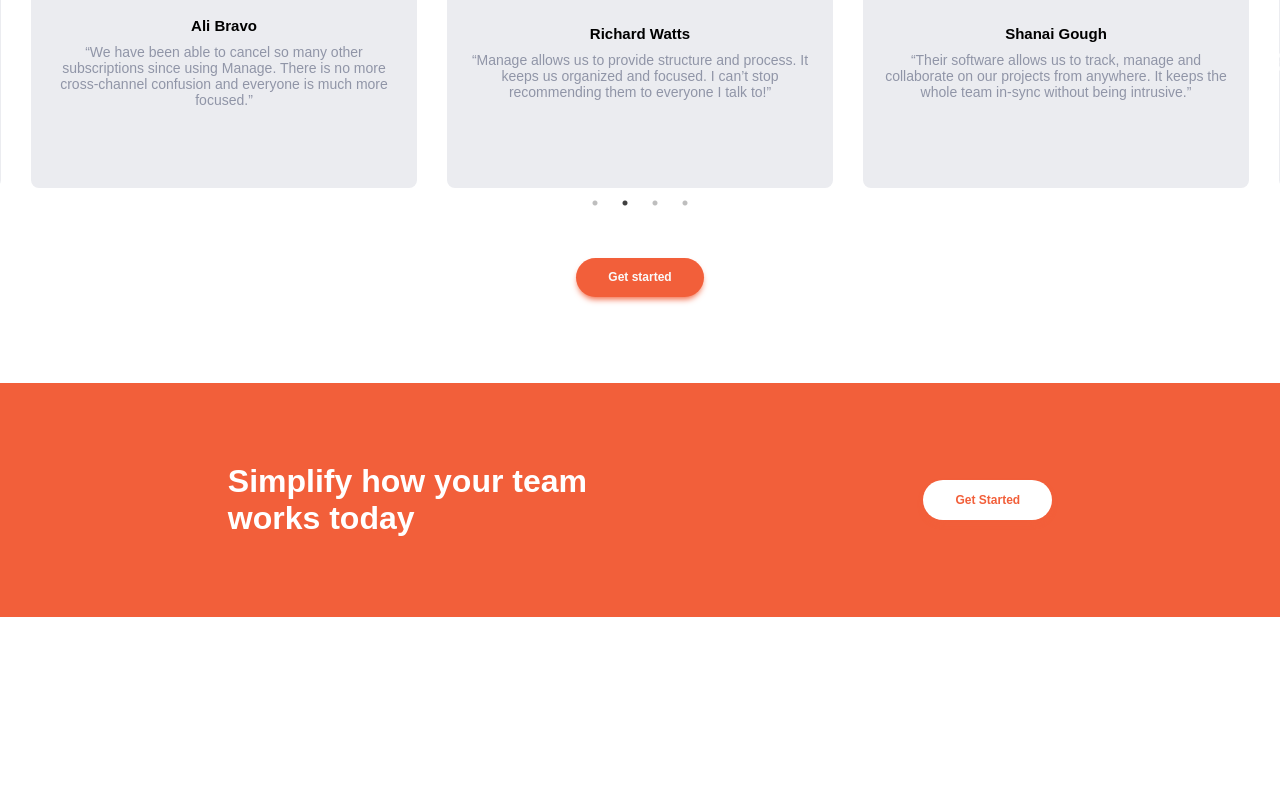
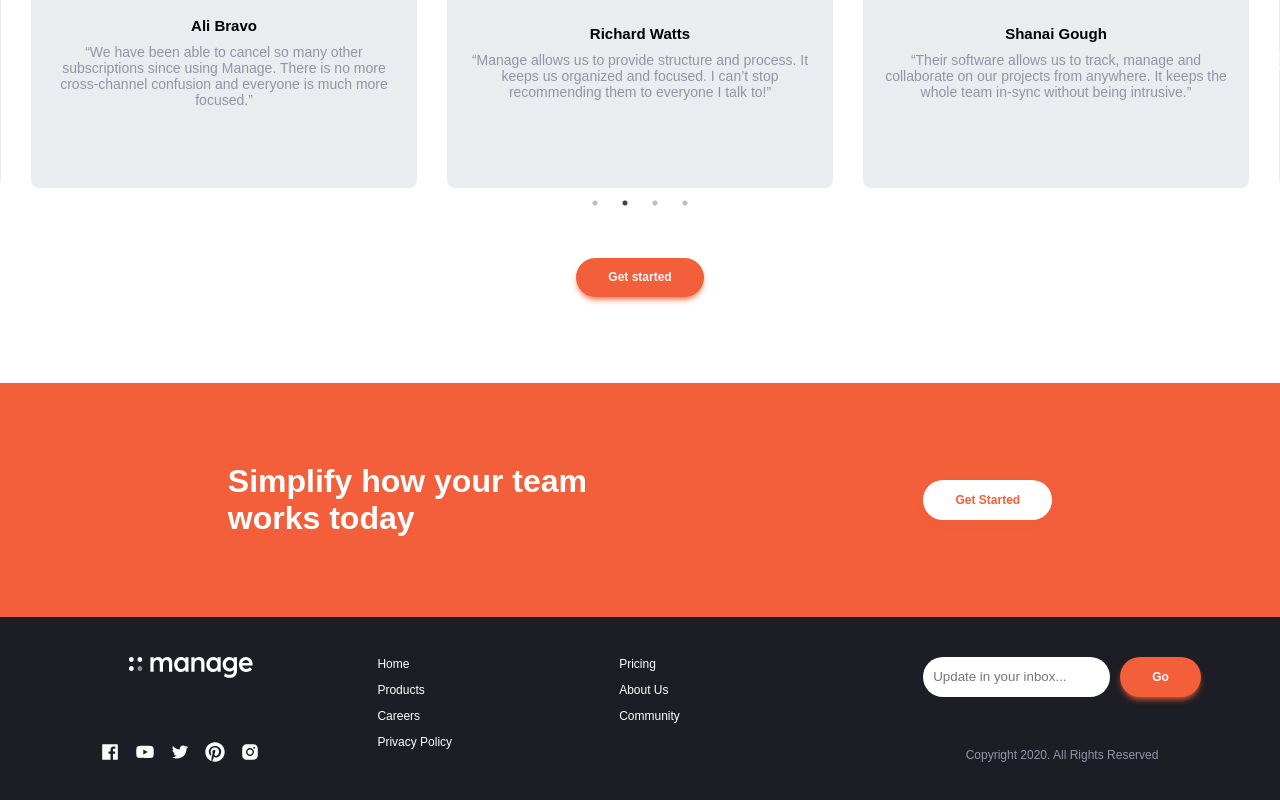
Before and after one commit to Cubaa/manage-landing-page, a React (Create React App) app: page / in a window 1280 px wide. Shown: the part 1592-2392 px from the top of the page. Before the commit the page ends 2209 px from the top, so only its background shows below. Built offline with nearby package versions, Linux system fonts and the light colour scheme; a web font is replaced by a local one.

Commit message:
Add footer
Add footer

```diff
--- a/package.json
+++ b/package.json
@@ -10,6 +10,7 @@
     "cra-template-typescript": "1.1.2",
     "react": "^17.0.2",
     "react-dom": "^17.0.2",
+    "react-icons": "^4.2.0",
     "react-scripts": "4.0.3",
     "react-slick": "^0.28.1",
     "slick-carousel": "^1.8.1",
--- a/src/App.tsx
+++ b/src/App.tsx
@@ -1,6 +1,7 @@
 import React, { useRef, useEffect, useState } from "react";
 import { BottomBanner } from "./components/BottomBanner/BottomBanner";
 import { DifferentAboutManageSection } from "./components/DifferentAboutManageSection/DifferentAboutManageSection";
+import { Footer } from "./components/Footer/Footer";
 import { Intro } from "./components/Intro/Intro";
 import { Navbar } from "./components/Navbar/Navbar";
 import { SliderContainer } from "./components/Slider/SliderContainer";
@@ -23,6 +24,7 @@
       <DifferentAboutManageSection />
       <SliderContainer />
       <BottomBanner />
+      <Footer />
     </div>
   );
 }
--- /dev/null
+++ b/src/components/Footer/Footer.tsx
@@ -0,0 +1,23 @@
+import React from "react";
+import styled from "styled-components";
+import { FooterLinks } from "./FooterLinks/FooterLinks";
+import { InputAndCopyright } from "./InputAndCopyright/InputAndcopyright";
+import { SocialMediaLogo } from "./SocialMediaLogo/SocialMediaLogo";
+
+const FooterWrapper = styled.div`
+  display: flex;
+  padding: 2.5rem 2rem;
+  background-color: hsl(233, 12%, 13%);
+`;
+
+export const Footer: React.FC = () => {
+  return (
+    <>
+      <FooterWrapper>
+        <SocialMediaLogo />
+        <FooterLinks />
+        <InputAndCopyright />
+      </FooterWrapper>
+    </>
+  );
+};
--- /dev/null
+++ b/src/components/Footer/FooterLinks/FooterLinks.tsx
@@ -0,0 +1,45 @@
+import React from "react";
+import styled from "styled-components";
+import { footerLinks } from "../../../data/footerLinks";
+
+const FooterLinksWrapper = styled.div`
+  display: flex;
+  flex-direction: row;
+  justify-content: space-evenly;
+  width: 50%;
+`;
+
+const LinksContainer = styled.div`
+  display: flex;
+  flex-direction: row;
+  flex-wrap: wrap;
+`;
+const LinksWrapper = styled.div`
+  width: calc(50% - 20px);
+  display: flex;
+  margin-bottom: 12px;
+  margin-right: 20px;
+  a {
+    text-decoration: none;
+    font-size: 12px;
+    color: #fff;
+  }
+`;
+
+export const FooterLinks: React.FC = () => {
+  return (
+    <>
+      <FooterLinksWrapper>
+        <LinksContainer>
+          {footerLinks.map((link) => {
+            return (
+              <LinksWrapper>
+                <a href="#">{link.name}</a>
+              </LinksWrapper>
+            );
+          })}
+        </LinksContainer>
+      </FooterLinksWrapper>
+    </>
+  );
+};
--- /dev/null
+++ b/src/components/Footer/InputAndCopyright/Copyright/Copyright.tsx
@@ -0,0 +1,22 @@
+import React from "react";
+import styled from "styled-components";
+
+const CopyrightWrapper = styled.div`
+  display: flex;
+  justify-content: center;
+  align-items: center;
+  p {
+    font-size: 12px;
+    color: hsl(227, 12%, 61%);
+  }
+`;
+
+export const Copyright: React.FC = () => {
+  return (
+    <>
+      <CopyrightWrapper>
+        <p>Copyright 2020. All Rights Reserved</p>
+      </CopyrightWrapper>
+    </>
+  );
+};
--- /dev/null
+++ b/src/components/Footer/InputAndCopyright/InputAndButton/InputAndButton.tsx
@@ -0,0 +1,33 @@
+import React from "react";
+import styled from "styled-components";
+import { Button } from "../../../Button/Button";
+
+const InputAndButtonWrapper = styled.div`
+  display: flex;
+  justify-content: center;
+  align-items: center;
+`;
+const InputAndButtonContainer = styled.div`
+  display: flex;
+  align-items: stretch;
+  input {
+    border: none;
+    outline: none;
+    border-radius: 20px;
+    padding-left: 10px;
+    margin-right: 10px;
+  }
+`;
+
+export const InputAndButton: React.FC = () => {
+  return (
+    <>
+      <InputAndButtonWrapper>
+        <InputAndButtonContainer>
+          <input type="text" placeholder="Update in your inbox..." />
+          <Button size="small">Go</Button>
+        </InputAndButtonContainer>
+      </InputAndButtonWrapper>
+    </>
+  );
+};
--- /dev/null
+++ b/src/components/Footer/InputAndCopyright/InputAndcopyright.tsx
@@ -0,0 +1,21 @@
+import React from "react";
+import styled from "styled-components";
+import { Copyright } from "./Copyright/Copyright";
+import { InputAndButton } from "./InputAndButton/InputAndButton";
+
+const InputAndCopyrightWrapper = styled.div`
+  display: flex;
+  flex-direction: column;
+  justify-content: space-between;
+`;
+
+export const InputAndCopyright: React.FC = () => {
+  return (
+    <>
+      <InputAndCopyrightWrapper>
+        <InputAndButton />
+        <Copyright />
+      </InputAndCopyrightWrapper>
+    </>
+  );
+};
--- /dev/null
+++ b/src/components/Footer/SocialMediaLogo/Icon/Icon.tsx
@@ -0,0 +1,10 @@
+import React from "react";
+import styled from "styled-components";
+
+interface IIcon {
+  icon: any;
+}
+
+export const Icon: React.FC<IIcon> = ({ icon }) => {
+  return <></>;
+};
--- /dev/null
+++ b/src/components/Footer/SocialMediaLogo/SocialMediaLogo.tsx
@@ -0,0 +1,61 @@
+import React from "react";
+import styled from "styled-components";
+
+import { Icon } from "./Icon/Icon";
+import { AiFillYoutube } from "react-icons/ai";
+import { AiFillFacebook } from "react-icons/ai";
+import { AiOutlineTwitter } from "react-icons/ai";
+import { FaPinterest } from "react-icons/fa";
+import { AiFillInstagram } from "react-icons/ai";
+import "./icon.css";
+
+const SocialMediaLogoWrapper = styled.div`
+  display: flex;
+  flex-direction: column;
+  align-items: flex-end;
+  width: 20%;
+  margin-right: 40px;
+`;
+const Logo = styled.div`
+  img {
+    width: 85%;
+    height: auto;
+    object-fit: cover;
+  }
+`;
+const SocialMediaLinks = styled.div`
+  display: flex;
+  justify-content: space-between;
+  margin-top: 60px;
+  svg {
+    margin-right: 15px;
+  }
+`;
+export const SocialMediaLogo: React.FC = () => {
+  return (
+    <>
+      <SocialMediaLogoWrapper>
+        <Logo>
+          <img src="../images/logo.svg" alt="logo" className="icon" />
+        </Logo>
+        <SocialMediaLinks>
+          <AiFillFacebook
+            style={{ fontSize: "20px", color: "#fff", cursor: "pointer" }}
+          />
+          <AiFillYoutube
+            style={{ fontSize: "20px", color: "#fff", cursor: "pointer" }}
+          />
+          <AiOutlineTwitter
+            style={{ fontSize: "20px", color: "#fff", cursor: "pointer" }}
+          />
+          <FaPinterest
+            style={{ fontSize: "20px", color: "#fff", cursor: "pointer" }}
+          />
+          <AiFillInstagram
+            style={{ fontSize: "20px", color: "#fff", cursor: "pointer" }}
+          />
+        </SocialMediaLinks>
+      </SocialMediaLogoWrapper>
+    </>
+  );
+};
--- /dev/null
+++ b/src/components/Footer/SocialMediaLogo/icon.css
@@ -0,0 +1,3 @@
+.icon {
+  filter: brightness(0) invert(1);
+}
--- /dev/null
+++ b/src/data/footerLinks.ts
@@ -0,0 +1,23 @@
+export const footerLinks = [
+  {
+    name: "Home",
+  },
+  {
+    name: "Pricing",
+  },
+  {
+    name: "Products",
+  },
+  {
+    name: "About Us",
+  },
+  {
+    name: "Careers",
+  },
+  {
+    name: "Community",
+  },
+  {
+    name: "Privacy Policy",
+  },
+];
```
Also changed, not shown: 1 other file (tests, documents, lock files or other folders).
